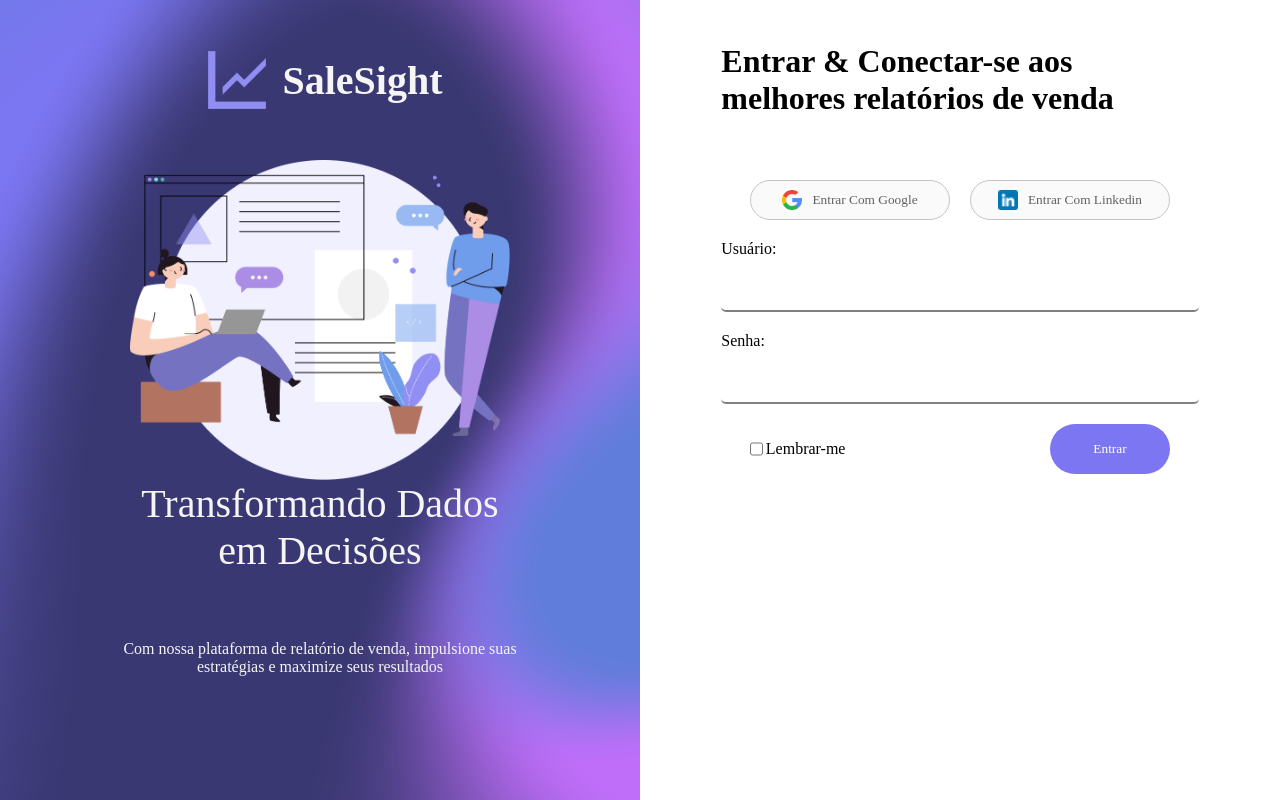
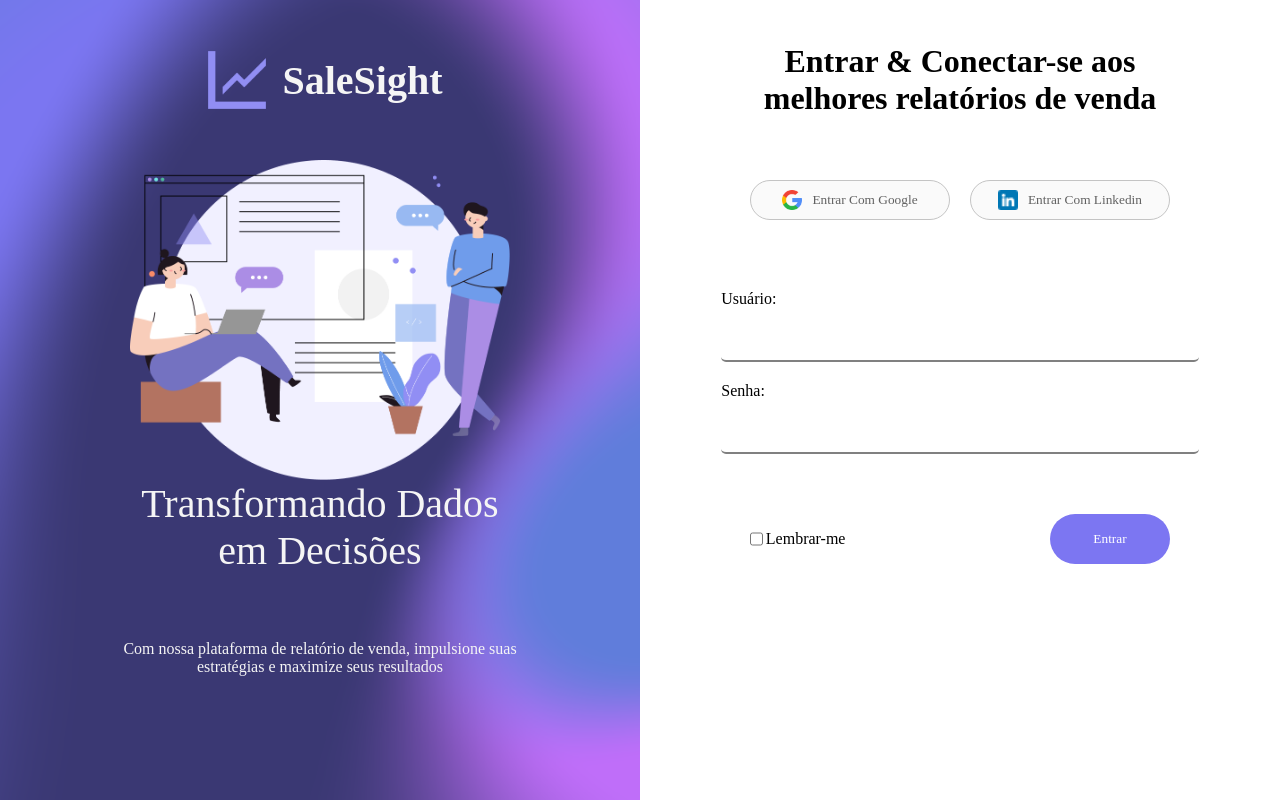
Before and after one commit to arthurvp1/SA2Fase, a React app: page /login in a window 1280 px wide. Built offline with nearby package versions, Linux system fonts and the light colour scheme; the HTML template or start-up script is replaced by a standard one; a web font is replaced by a local one.

Commit message:
attLogin

```diff
--- a/src/pages/Home.css
+++ b/src/pages/Home.css
@@ -21,7 +21,7 @@ html,body,#root{
     margin: 2%;
     height: 94%;
     width: 100%;
-    border-radius: 50px;
+    border-radius: 20px;
     /* border: 1px solid rgba(255, 255, 255, 0.54); */
     background: radial-gradient(101.81% 98.73% at 51.96% 40.13%, rgba(96, 103, 242, 0.80) 0.01%, rgba(52, 52, 52, 0.80) 94.06%);
     box-shadow: 10px 28px 36px 17px rgba(0, 0, 0, 0.25);
--- a/src/pages/Login.css
+++ b/src/pages/Login.css
@@ -157,6 +157,9 @@ p{
     margin: 0;
     height: 20%;
 }
+    h1{
+        text-align: center;
+    }
 .buttons-goo-in{
     display: flex;
     gap: 20px;
@@ -178,6 +181,7 @@ p{
 .div-inputs-login{
     display: flex;
     flex-direction: column;
+    margin-top: 50px;
     height: 40%;
 
 }
@@ -192,7 +196,7 @@ p{
     justify-content: center;
     align-items: center;
     gap: 20px;
-    padding-top: 20px;
+    padding-top: 60px;
 }
 .lbl-check{
     display: flex;
```
